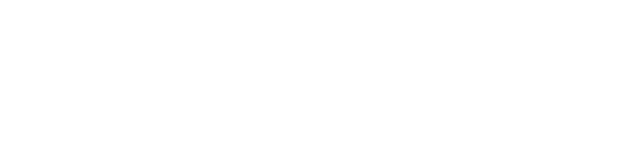
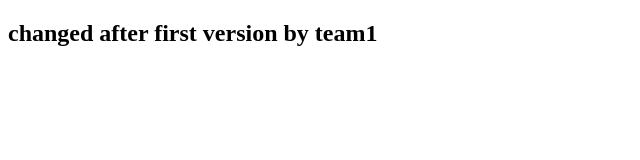
Before and after one commit to bikashs1/githubProject, a plain HTML site: page WebContent/index.html in a window 1280 px wide. Shown: the whole page, without its empty margins (0-640 px from the left). Drawn offline with Linux system fonts and the light colour scheme.

Commit message:
team1 updates

```diff
--- a/WebContent/index.html
+++ b/WebContent/index.html
@@ -4,6 +4,7 @@
 <meta http-equiv="Content-Type" content="text/html; charset=ISO-8859-1">
 <title>github project first release</title>
 </head>
+<h2>changed after first version by team1</h2>
 <body>
 
 </body>
```
